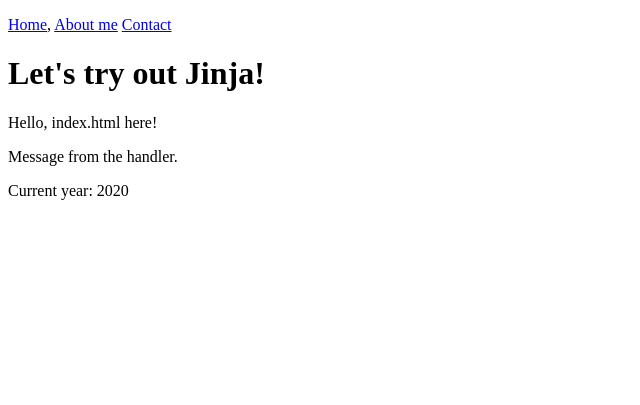
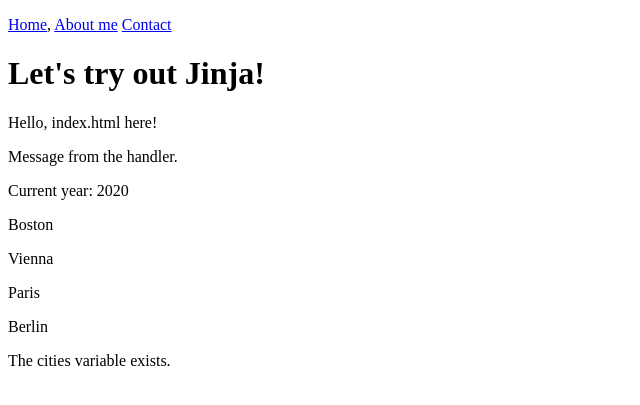
Before and after one commit to AndreaKlenovsek/python, a Flask app: page / in a window 1280 px wide. Shown: the top 405 px of the page, without its empty margins (0-640 px from the left). Run offline with Flask 2, Linux system fonts and the light colour scheme.

Commit message:
changes4

```diff
--- a/main.py
+++ b/main.py
@@ -7,7 +7,8 @@ app = Flask(__name__)
 def index():
     some_text = "Message from the handler."
     current_year = datetime.datetime.now().year
-    return render_template("index.html", some_text=some_text, current_year=current_year)
+    cities = ["Boston", "Vienna", "Paris", "Berlin"]
+    return render_template("index.html", some_text=some_text, current_year=current_year, cities=cities)
 
 @app.route("/about")
 def about_page():
--- a/templates/index.html
+++ b/templates/index.html
@@ -7,4 +7,13 @@
     <p>Hello, index.html here!</p>
   <p>{{some_text}}</p>
     <p>Current year: {{current_year}}</p>
+{% for city in cities%}
+<p>{{city}}</p>
+{% endfor %}
+
+{% if cities %}
+    <p>The cities variable exists.</p>
+{% else %}
+    <p>There are no cities :(</p>
+{% endif %}
 {% endblock content %}
```
